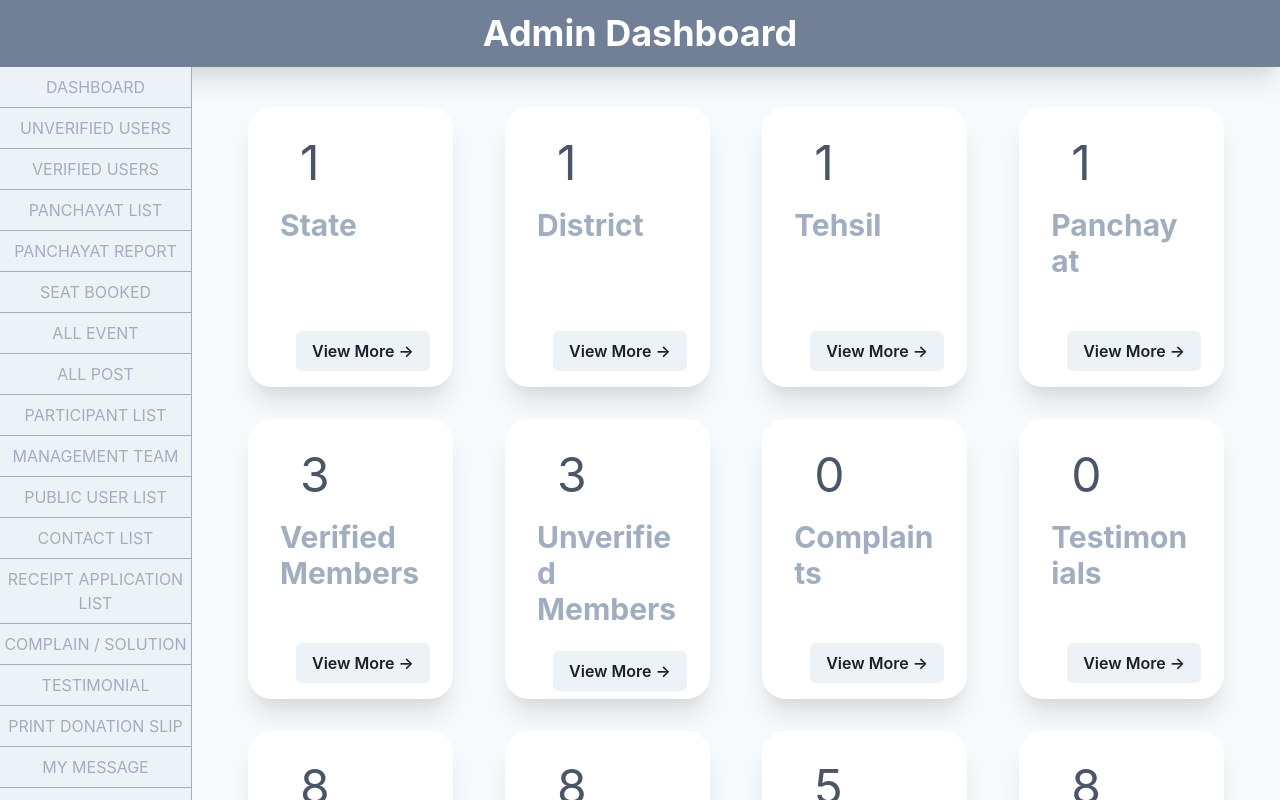
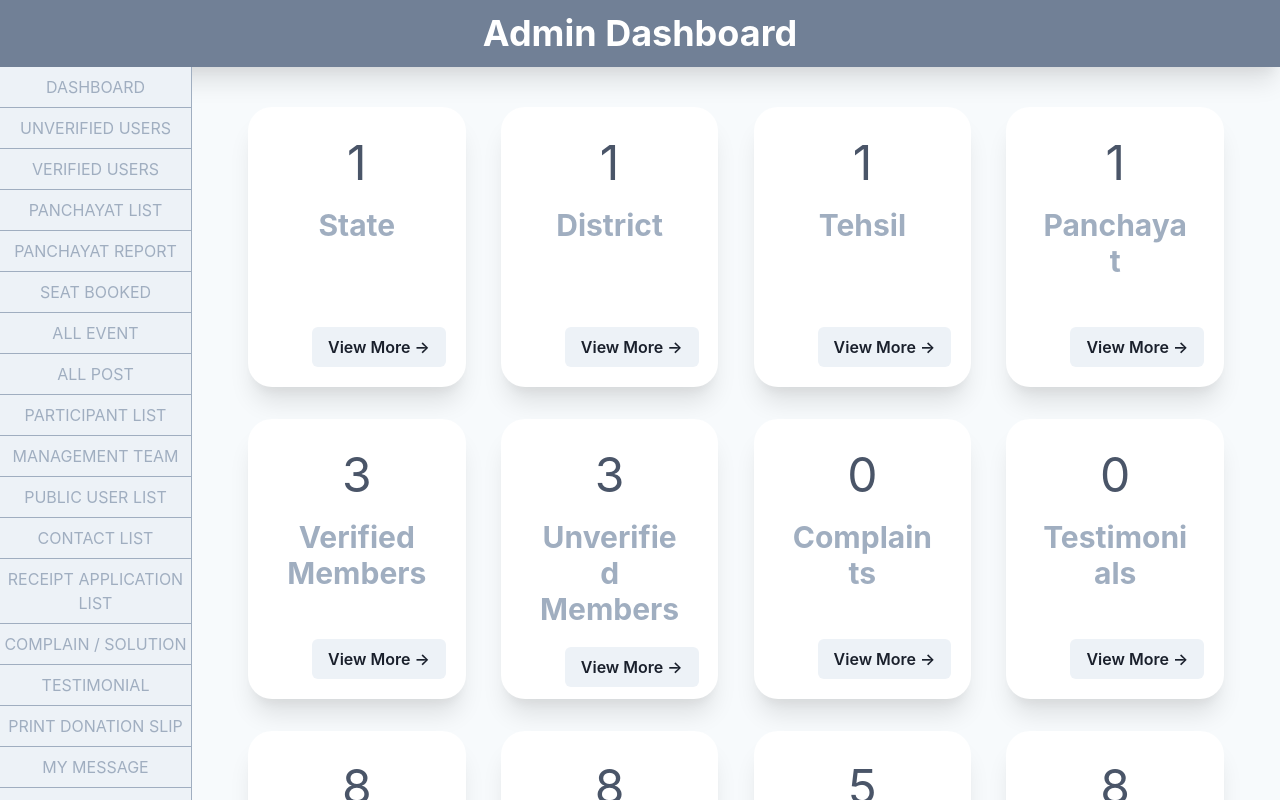
Before and after one commit to dhruvm420/reactProject, a React (Vite) app: page / in a window 1280 px wide. Shown: the top 800 px of the page. Built offline with nearby package versions, Linux system fonts and the light colour scheme.

Commit message:
minor fixes

```diff
--- a/src/components/mycard.jsx
+++ b/src/components/mycard.jsx
@@ -11,7 +11,7 @@ import { Link } from "react-router-dom";
 export default function MyCard({ title, count, link }) {
   return (
     <Card
-      w="16vw"
+      w="17vw"
       h="35vh"
       shadow="xl"
       bg="white"
@@ -19,22 +19,24 @@ export default function MyCard({ title, count, link }) {
       borderRadius="3xl"
       mb="8"
       mx="4"
-      px="8"
+      px="9"
     >
       <CardHeader m="0" pb="2">
-        <Text fontSize="5xl" color="gray.600" textAlign="left">
+        <Text fontSize="5xl" color="gray.600" textAlign="center">
           {count}
         </Text>
       </CardHeader>
       <CardBody m="0" p="0">
-        <Heading size="lg" textAlign="left">
+        <Heading size="lg" textAlign="center">
           {" "}
           {title}{" "}
         </Heading>
       </CardBody>
-      <CardFooter p="4" mt="2">
+      <CardFooter>
         <Link to={link}>
-          <Button colorScheme="gray">View More &rarr;</Button>
+          <Button colorScheme="gray" ml="2">
+            View More &rarr;
+          </Button>
         </Link>
       </CardFooter>
     </Card>
```
